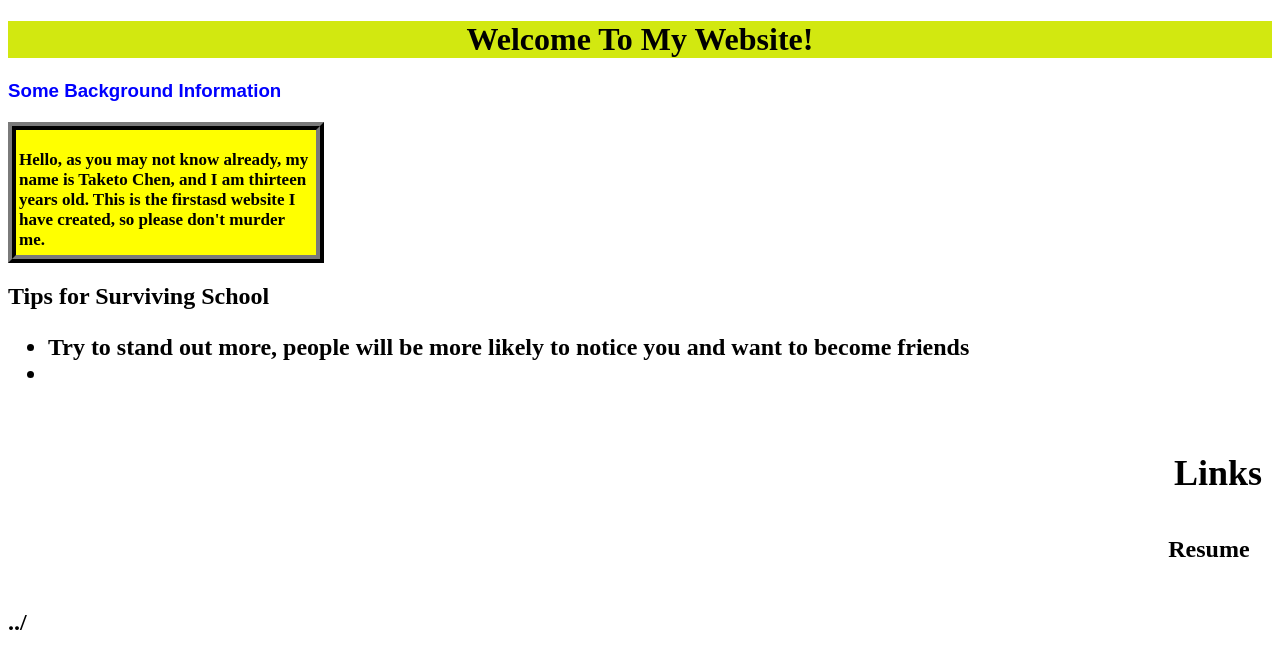
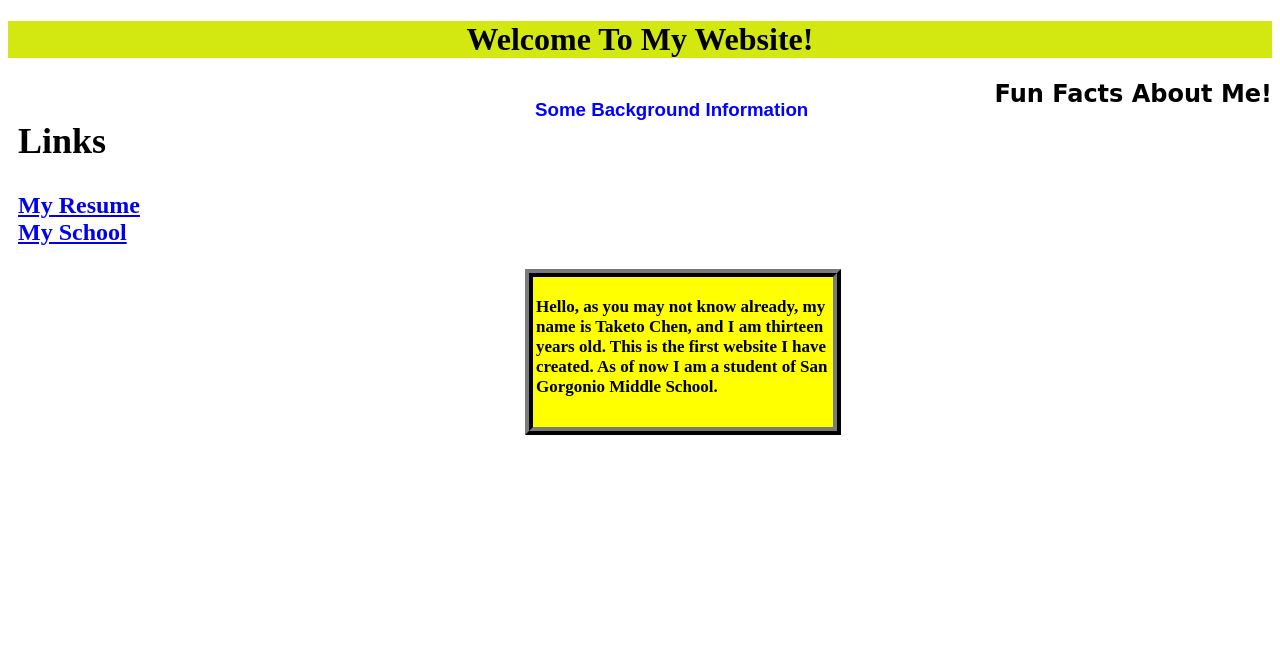
Before and after one commit to taketochen2003/htmlCss, a plain HTML site: page TaketoChen2003/Taketo_Chen_CS2016/html/website.html in a window 1280 px wide. Drawn offline with Linux system fonts and the light colour scheme.

Commit message:
Add files via upload

```diff
--- a/TaketoChen2003/Taketo_Chen_CS2016/CSS/mystyle.css
+++ b/TaketoChen2003/Taketo_Chen_CS2016/CSS/mystyle.css
@@ -1,10 +1,9 @@
-<style>
 		h1 {
 		font-weight: bold;
 		text-align: center;
 		background-color: #D2E810;
 		}
-		h3 {
+		.bh3 {
 		color: blue;
 		font-family: sans-serif;
 		position: absolute;
@@ -34,5 +33,3 @@
 		#FF {
 		font-family: Ravi Prakash, cursive;
 		text-align: right;
-		}
-	</style>
--- a/TaketoChen2003/Taketo_Chen_CS2016/html/website.html
+++ b/TaketoChen2003/Taketo_Chen_CS2016/html/website.html
@@ -3,55 +3,20 @@
   <head>
     <meta charset="UTF-8">
     <title>Taketo Chen&#39;s Website</title>
-<link rel
+   <link rel="stylesheet" type="text/css" href="../CSS/mystyle.css">
   </head>
-	<style>
-		h1 {
-		font-weight: bold;
-		text-align: center;
-		background-color: #D2E810;
-		}
-		h3 {
-		color: blue;
-		font-family: sans-serif;
-		}
-		.tips {
-		position: auto;
-		}
-		.background {
-		color: black;
-		font-size: 17px;
-		background-color: yellow;
-		width: 300px;
-		height: 125px;
-		border: 8px ridge rgb(38, 38, 38);
-		}
-		p {
-		padding: 1%;
-		}
-`		.list {
-		font-size: 1em;
-		}
-		#links {
-		text-align: right;
-		padding: 10px;
-`		}
-	</style>
+
   <body>
 		<h1>Welcome To My Website!</h1>
 
-	<h3>Some Background Information<h2>
+	<h3 class="bh3">Some Background Information<h2>
 	<div class="background"><p>Hello, as you may not know already, my name is Taketo Chen,
-and I am thirteen years old. This is the firstasd website I have created, so please don&#39;t
-murder me. </p>
+and I am thirteen years old. This is the first website I have created. As of now I am a student of San Gorgonio Middle School.</p>
 	</div>
-	<h2 class="tips">Tips for Surviving School<h2>
-	<div class="list"><ul class="tips">
-	<li>Try to stand out more, people will be more likely to notice you and want to become friends
-	<li>
-	</ul></div>
+
 	<div id="links"><h2>Links</h2>
-	<p <a href="file:///C:/Users/TChen30177/Documents/Taketo_Chen_CS2016/html/resume.html"></a>Resume</p></div>
+	<a target="_blank" href="file:///C:/Users/TChen30177/Documents/TaketoChen2003/Taketo_Chen_CS2016/html/resume.html">My Resume</a><br>
+	<a target"_blank" href="https://sangorgonio-beaumont-ca.schoolloop.com/">My School</a></div>
+	<h2 id="FF">Fun Facts About Me!</h3>
   </body>
 </html>
-../
```
